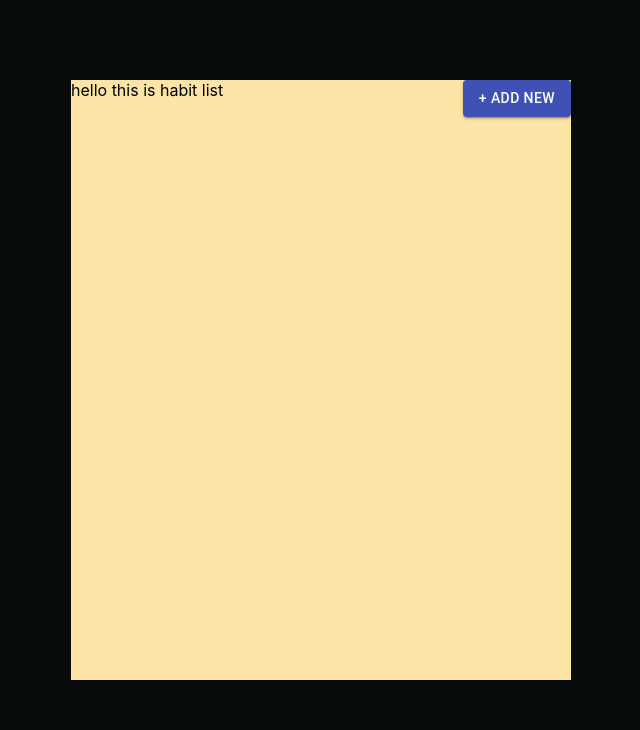
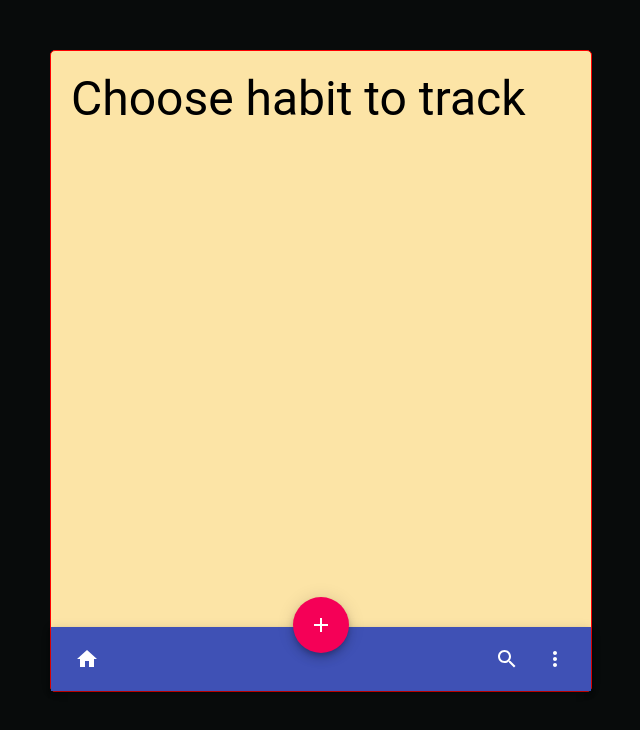
Before and after one commit to agatapst/habit-tracker, a React (Create React App) app: page / in a window 1280 px wide. Shown: the top 730 px of the page, without its empty margins (319-959 px from the left). Built offline with nearby package versions, Linux system fonts and the light colour scheme.

Commit message:
Add Navbar

```diff
--- a/package.json
+++ b/package.json
@@ -5,6 +5,7 @@
   "dependencies": {
     "@babel/runtime": "^7.6.3",
     "@material-ui/core": "^4.5.1",
+    "@material-ui/icons": "^4.5.1",
     "formik": "^1.5.8",
     "react": "^16.10.2",
     "react-dom": "^16.10.2",
--- /dev/null
+++ b/src/components/HabitList/HabitsList.jsx
@@ -0,0 +1,34 @@
+import React from 'react';
+import { createStyles, makeStyles } from '@material-ui/core/styles';
+import { Typography } from '@material-ui/core';
+
+const useStyles = makeStyles((theme) =>
+createStyles({
+  habitsList: {
+    listStyleType: 'none'
+  },
+}),
+);
+
+export const HabitsList = ({habitsList}) => {
+
+const classes = useStyles();
+
+  return (
+    <ul className={classes.habitsList}>
+        {habitsList.map((habit, index) => (
+            <li key={index}>
+                <Typography variant="h3">
+                    {habit.title}
+                </Typography>
+                <p>
+                    {habit.description}
+                </p>
+                <p>
+                    {habit.repeatMode}
+                </p>
+            </li>
+        ))}
+    </ul>
+  );
+};
--- a/src/components/HabitList/index.jsx
+++ b/src/components/HabitList/index.jsx
@@ -1,28 +1,42 @@
 import React, { useState } from 'react';
+import { Navbar } from '../Navbar';
 import { AddNewHabitModal } from '../AddNewHabitModal';
-import Button from '@material-ui/core/Button';
-import Box from '@material-ui/core/Box';
+import { HabitsList } from './HabitsList';
+import { Box, Button, Typography } from '@material-ui/core';
+import { createStyles, makeStyles } from '@material-ui/core/styles';
+
+const useStyles = makeStyles((theme) =>
+createStyles({
+  mainContainer: {
+    height: '600px',
+    width: '500px',
+    marginTop: '50px',
+    background: '#FCE4A6',
+    border: '1px solid red',
+    borderRadius: '5px',
+    padding: '20px',
+    position: 'relative'
+  },
+}),
+);
 
 export const HabitList = () => {
   const [isModalOpen, setModalOpen] = useState(false);
   const [habitsList, setHabitsList] = useState([]);
 
+  const classes = useStyles();
   const addNewHabit = habit => setHabitsList([...habitsList, habit]);
 
   return (
-    <Box height={600} width={500} m={10} bgcolor="#FCE4A6">
+    <Box className={classes.mainContainer}>
         <Box display="flex" justifyContent="space-between">
-          hello this is habit list
-          <Button variant="contained" color="primary" onClick={ () => {setModalOpen(true)}}>+ add new</Button>
+        <Typography variant="h3">
+         Choose habit to track
+        </Typography>
         </Box>
         <AddNewHabitModal addNewHabit={addNewHabit} isOpen={isModalOpen} onClose={ () => {setModalOpen(false)}} />
-        <ul>
-
-          {habitsList.map((habit, index) => (
-            <li key={index}>{habit.title} {habit.description} {habit.repeatMode}</li>
-          ))}
-
-        </ul>
+        <HabitsList habitsList={habitsList}/>
+        <Navbar onClick={ () => {setModalOpen(true)}} />
     </Box>
   );
 };
--- /dev/null
+++ b/src/components/Navbar/index.jsx
@@ -0,0 +1,63 @@
+import React, { useState } from 'react';
+import { createStyles, makeStyles } from '@material-ui/core/styles';
+import AppBar from '@material-ui/core/AppBar';
+import Toolbar from '@material-ui/core/Toolbar';
+import IconButton from '@material-ui/core/IconButton';
+import Fab from '@material-ui/core/Fab';
+import HomeIcon from '@material-ui/icons/Home';
+import AddIcon from '@material-ui/icons/Add';
+import SearchIcon from '@material-ui/icons/Search';
+import MoreIcon from '@material-ui/icons/MoreVert';
+
+const useStyles = makeStyles(theme => ({
+    text: {
+      padding: theme.spacing(2, 2, 0),
+    },
+    paper: {
+      paddingBottom: 50,
+    },
+    list: {
+      marginBottom: theme.spacing(2),
+    },
+    appBar: {
+        position: 'absolute',
+      top: 'auto',
+      bottom: 0,
+    },
+    grow: {
+      flexGrow: 1,
+    },
+    fabButton: {
+      position: 'absolute',
+      zIndex: 1,
+      top: -30,
+      left: 0,
+      right: 0,
+      margin: '0 auto',
+    },
+  }));
+
+export const Navbar = ({onClick}) => {
+
+  const classes = useStyles();
+
+  return (
+    <AppBar color="primary" className={classes.appBar}>
+        <Toolbar>
+          <IconButton edge="start" color="inherit" aria-label="open drawer">
+            <HomeIcon />
+          </IconButton>
+          <Fab color="secondary" aria-label="add" className={classes.fabButton} onClick={onClick}>
+            <AddIcon />
+          </Fab>
+          <div className={classes.grow} />
+          <IconButton color="inherit">
+            <SearchIcon />
+          </IconButton>
+          <IconButton edge="end" color="inherit">
+            <MoreIcon />
+          </IconButton>
+        </Toolbar>
+      </AppBar>
+  );
+};
```
Also changed, not shown: 1 other file (tests, documents, lock files or other folders).
